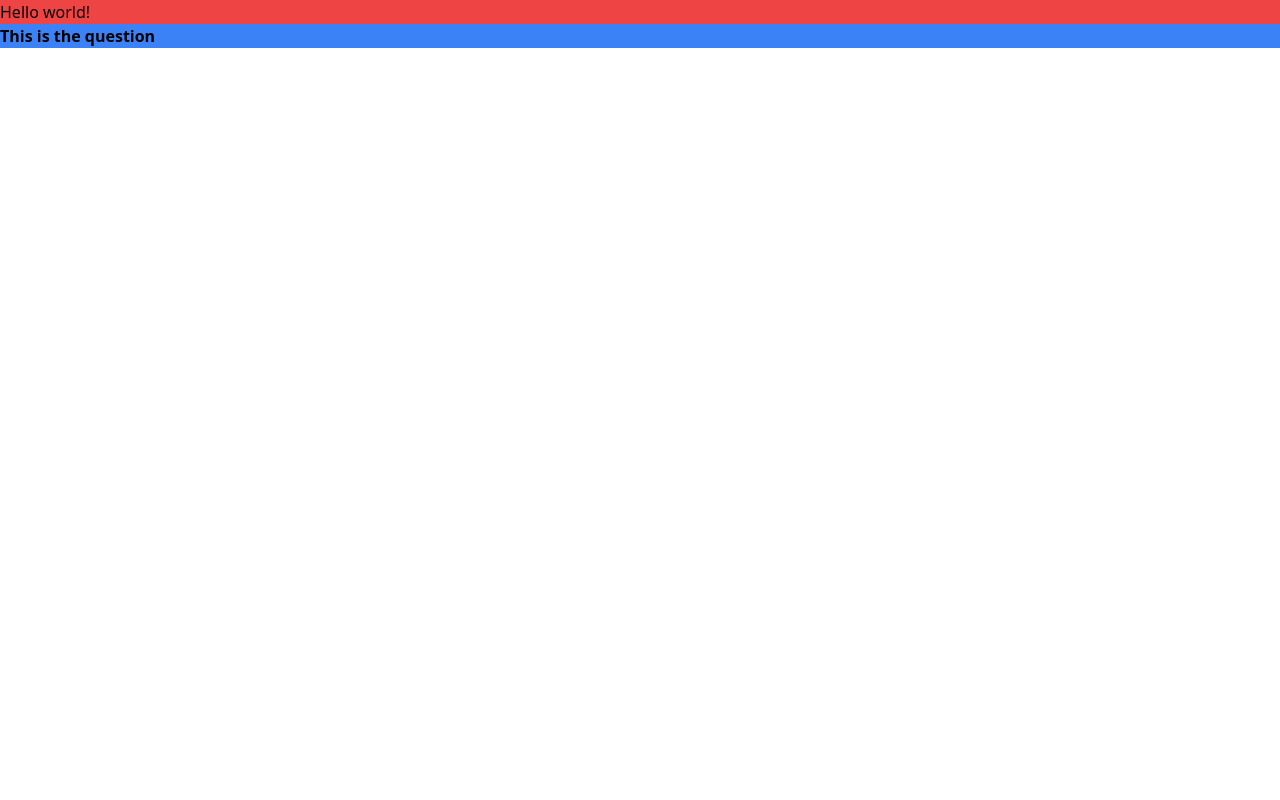
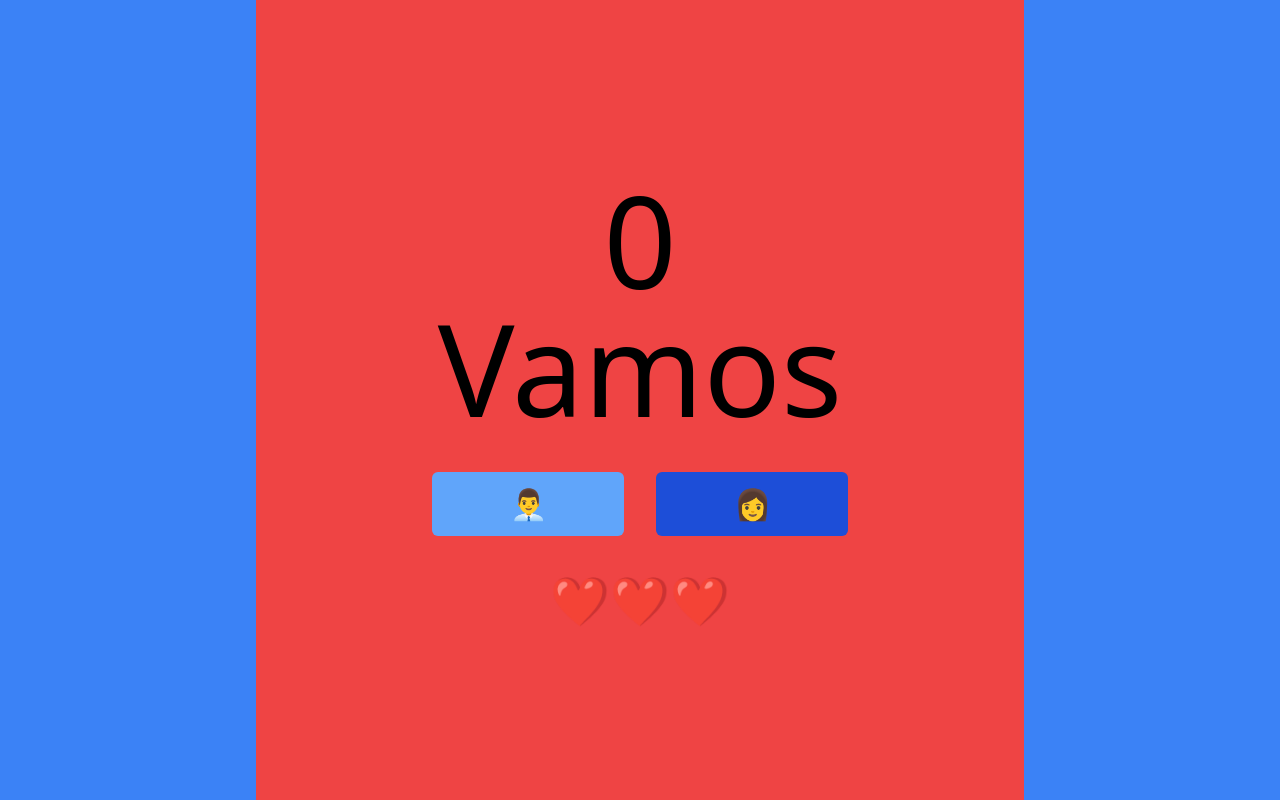
Before and after one commit to adam-andrews/Spanish-App, a Next.js app: page / in a window 1280 px wide. Built offline with nearby package versions, Linux system fonts and the light colour scheme.

Commit message:
added question

```diff
--- a/features/questions/Question.tsx
+++ b/features/questions/Question.tsx
@@ -1,7 +1,46 @@
 import React from 'react';
+import { useState } from 'react';
+function Question() {
+	const [lives, setLives] = useState(3);
+	const [points, setPoints] = useState(0);
 
-function Question() {
-	return <div className="bg-blue-500 font-bold">This is the question</div>;
+	function loseLive() {
+		setLives(lives - 1);
+	}
+	function gainPoint() {
+		setPoints(points + 1);
+	}
+
+	//Loops for each life add a heart
+	const hearts = '❤️'.repeat(lives ? lives : 0) + '💔'.repeat(3 - lives);
+
+	return (
+		<div className="mx-auto max-w-7xl px-4 sm:px-6 lg:px-8 bg-blue-500  h-screen">
+			<div className="mx-auto max-w-3xl bg-red-500 h-full flex flex-col items-center justify-center">
+				{/* {Score will go here} */}
+				<div className="text-9xl">{points}</div>
+				{/* {Question will go here} */}
+				<div className="text-9xl">Vamos</div>
+				{/* {Answer options will go here} */}
+				<div className="flex gap-8 my-10 text-3xl">
+					<button
+						onClick={loseLive}
+						className="h-16 w-48 bg-blue-400 rounded-md"
+					>
+						👨‍💼
+					</button>
+					<button
+						onClick={gainPoint}
+						className="h-16 w-48 bg-blue-700 rounded-md"
+					>
+						👩
+					</button>
+				</div>
+				{/* {Lives will go here} */}
+				<div className="text-5xl">{hearts}</div>
+			</div>
+		</div>
+	);
 }
 
 export default Question;
--- a/pages/index.tsx
+++ b/pages/index.tsx
@@ -3,14 +3,12 @@ import Image from 'next/image';
 import Question from '../features/questions/Question';
 export default function Home() {
 	return (
-		<div className="">
+		<div className=" bg-slate-500">
 			<Head>
 				<title>Create Next App</title>
 				<meta name="description" content="Generated by create next app" />
 				<link rel="icon" href="/favicon.ico" />
 			</Head>
-
-			<h1 className="bg-red-500">Hello world!</h1>
 			<Question />
 		</div>
 	);
```
